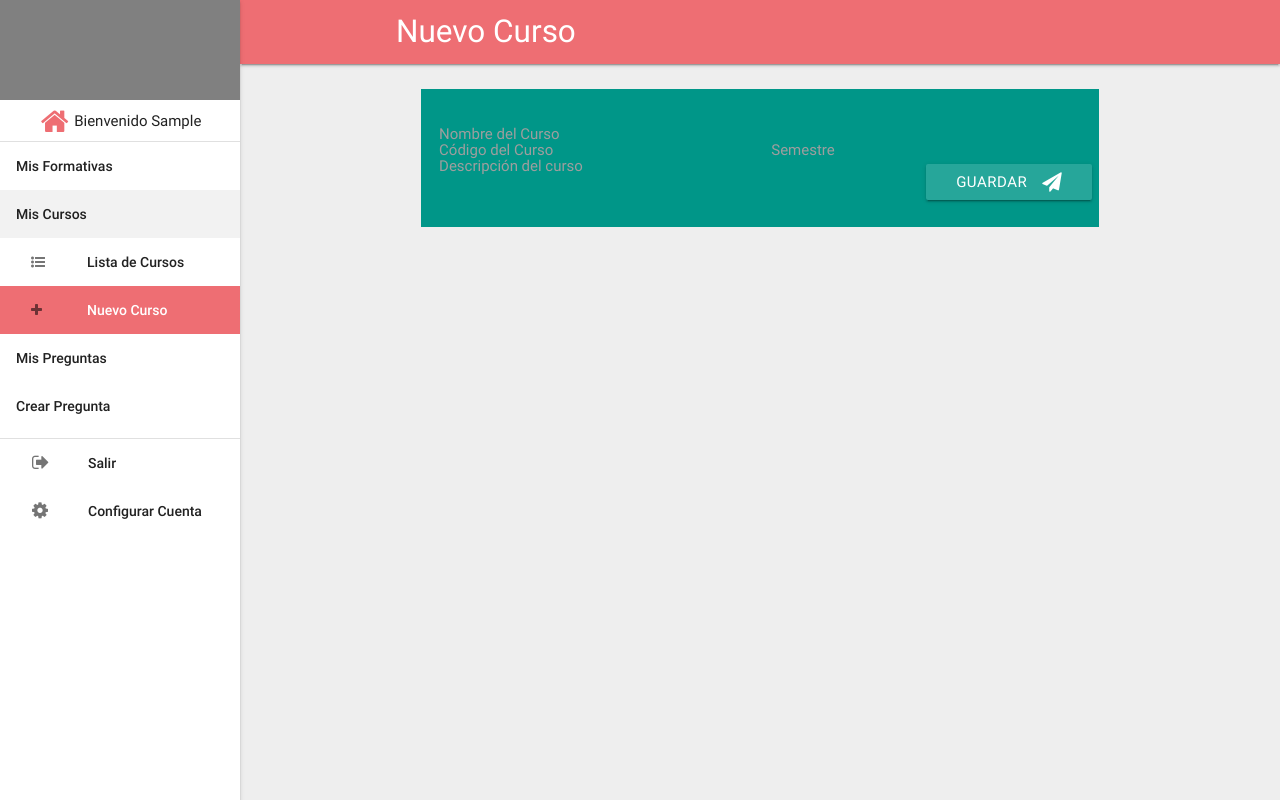
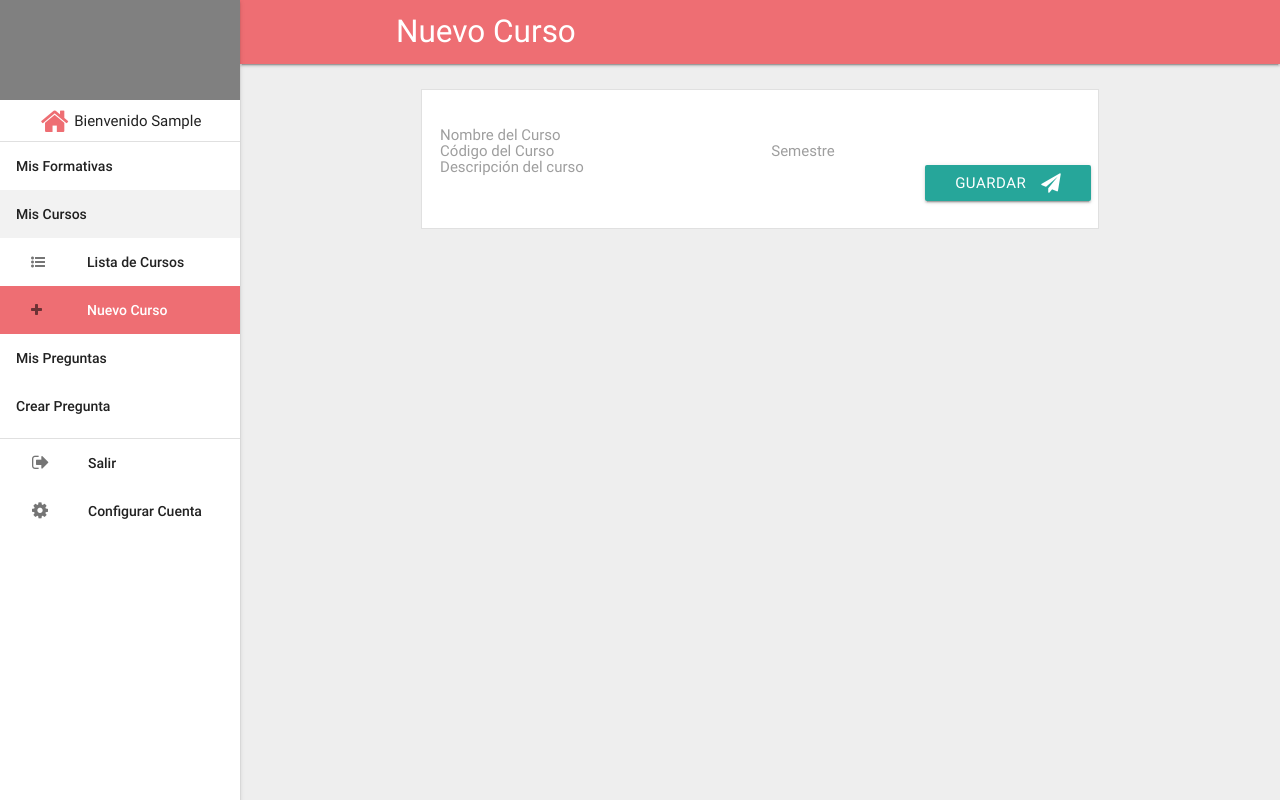
Before and after one commit to ehuenuman/FAMA, a Django app: page /curso/nuevo in a window 1280 px wide. Run offline with Django 3.2, Linux system fonts and the light colour scheme; the visitor is signed in with stand-in values (Sample User, id 1); parts of the project's set-up code (start-up, migrations or seed data) failed here and were passed over.

Commit message:
CSS for form.card-box

```diff
--- a/static/css/mas-play.css
+++ b/static/css/mas-play.css
@@ -39,11 +39,13 @@
   color: #fff;
 }
 
+form.card-box,
 table.card-box {
   border: 1px solid #e0e0e0 !important;
   background-color: white !important;
   color: #000;
 }
+
 
 .card-item.active {
   background-color: #00695c;
```
